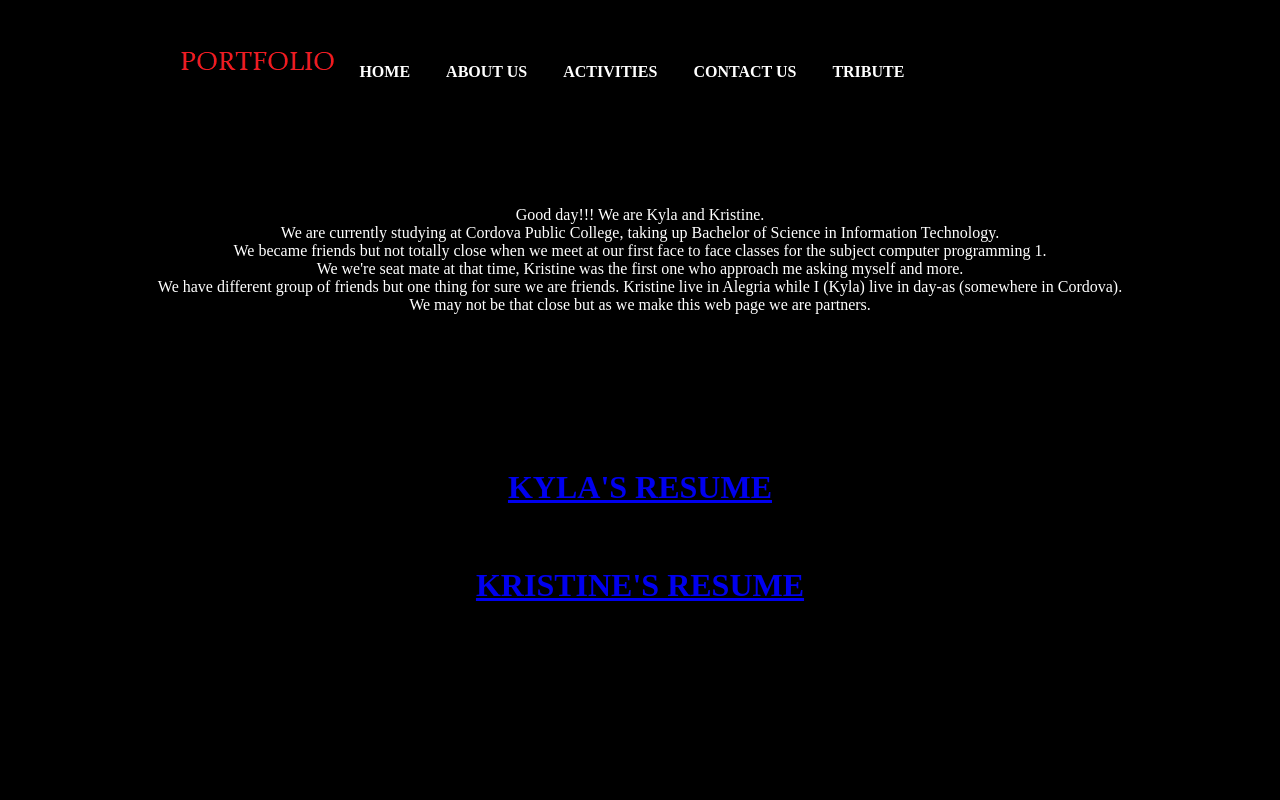
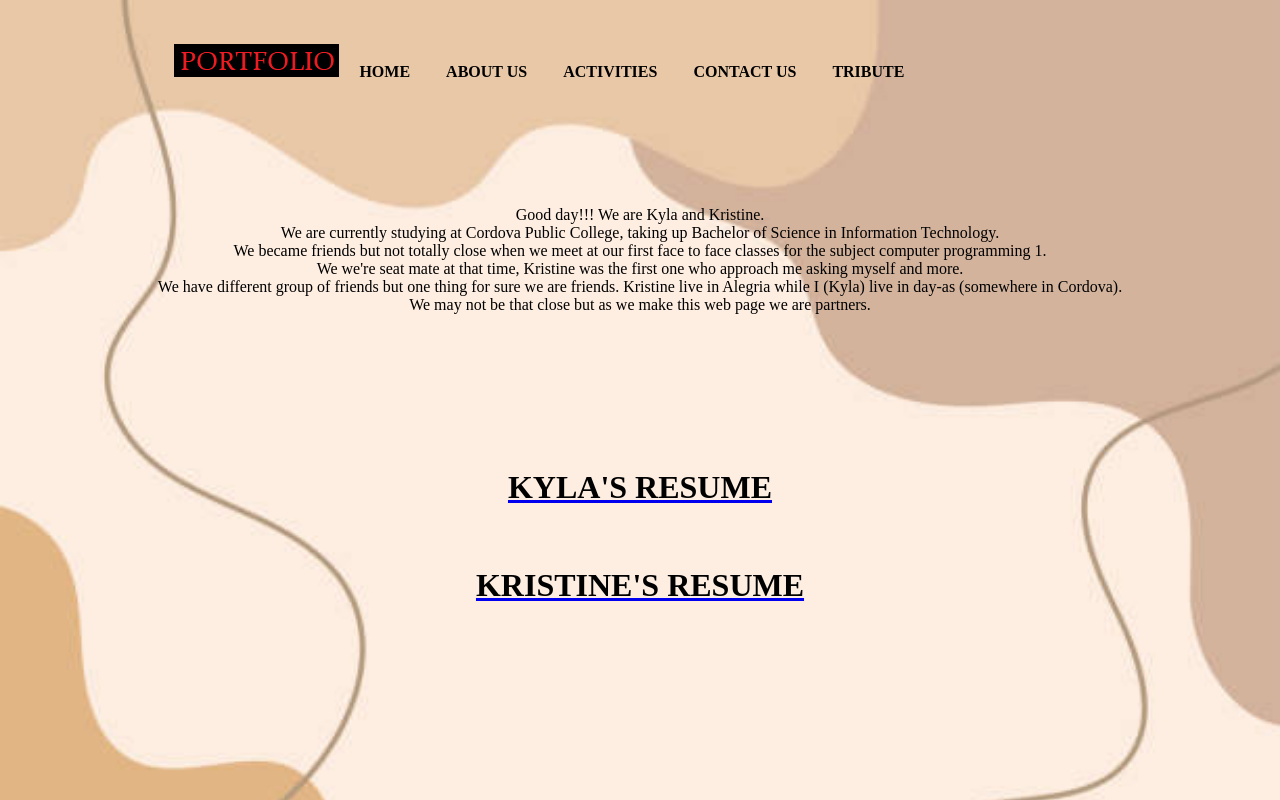
Before and after one commit to kylakristine/kristine.github.io, a plain HTML site: page aboutus.html in a window 1280 px wide. Drawn offline with Linux system fonts and the light colour scheme.

Commit message:
Add files via upload

```diff
--- a/css/aboutus.css
+++ b/css/aboutus.css
@@ -1,9 +1,12 @@
 /* ABOUT US*/
 .back_color{
-    background-color:black ;
+  background-image: url(../img/backg1.jpg);
+  background-repeat: no-repeat;
+  Background-size:cover;
 }
+
 .about{
-    color: white;
+    color: rgb(0, 0, 0);
     text-align: center;
     padding: 5%;
 }
@@ -18,9 +21,11 @@
 }
 .name{
     text-align: center ;
+    color: black;
 }
 .hername{
     text-align: center;
+    color: black;
 }
 .nav{
     display: flex;
@@ -46,6 +51,6 @@
  }
  .nav ul li a{
      text-decoration: none;
-     color: white;
+     color: rgb(0, 0, 0);
      font-weight: bold;
  }
--- a/css/contactus.css
+++ b/css/contactus.css
@@ -1,12 +1,16 @@
-body{
-    background-color: whitesmoke;
+.bg_image {
+    background-image: url(..//img/backg.jpg);
+    background-repeat: no-repeat;
+    background-size: cover;
+
+
 
 
 }
 .intro{
     font-size: 60px;
     font-family: 'Courier New', Courier, monospace;
-    align-content: center;
+
 }
 .socmed img {
     display: justify;
```
